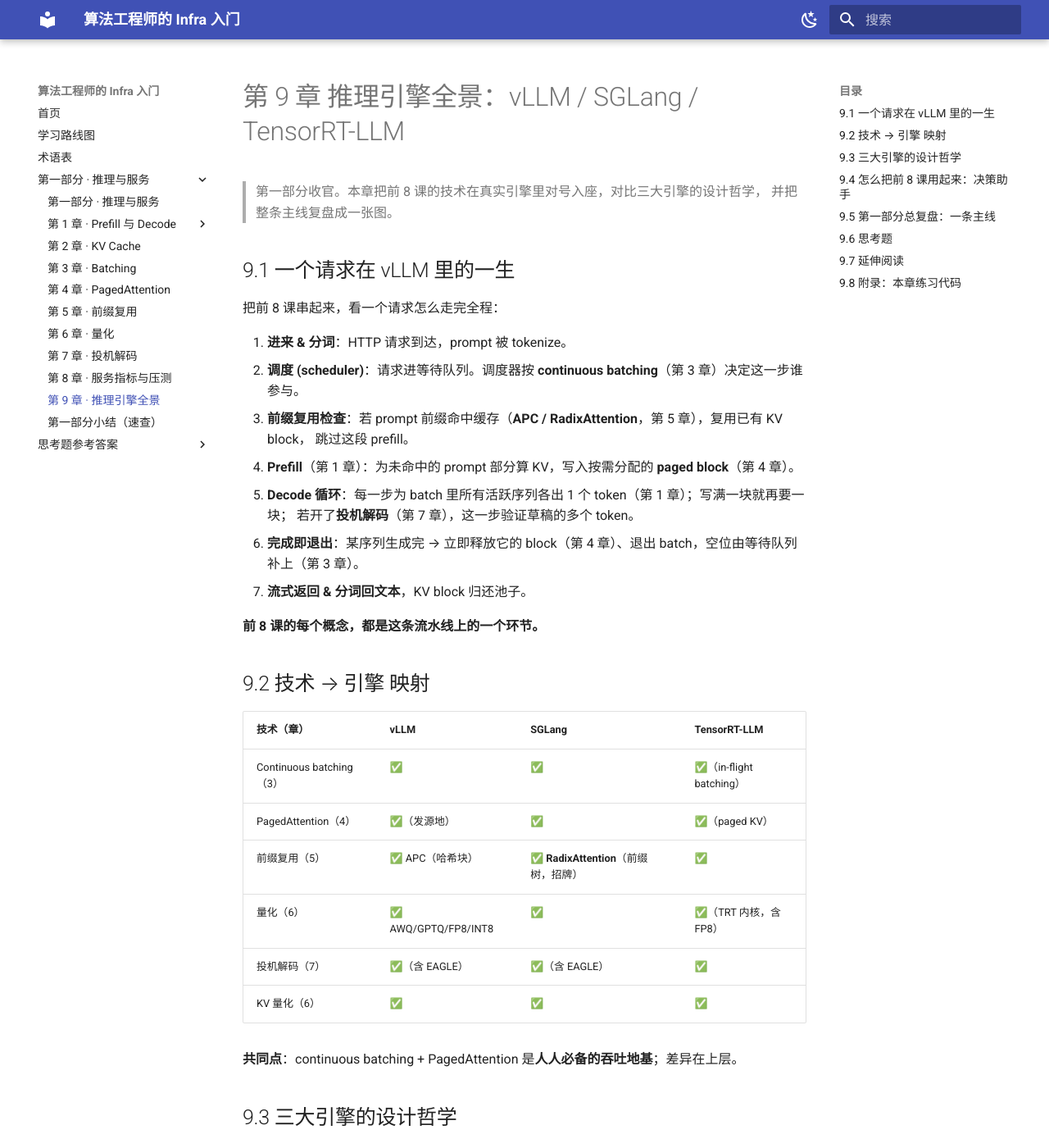
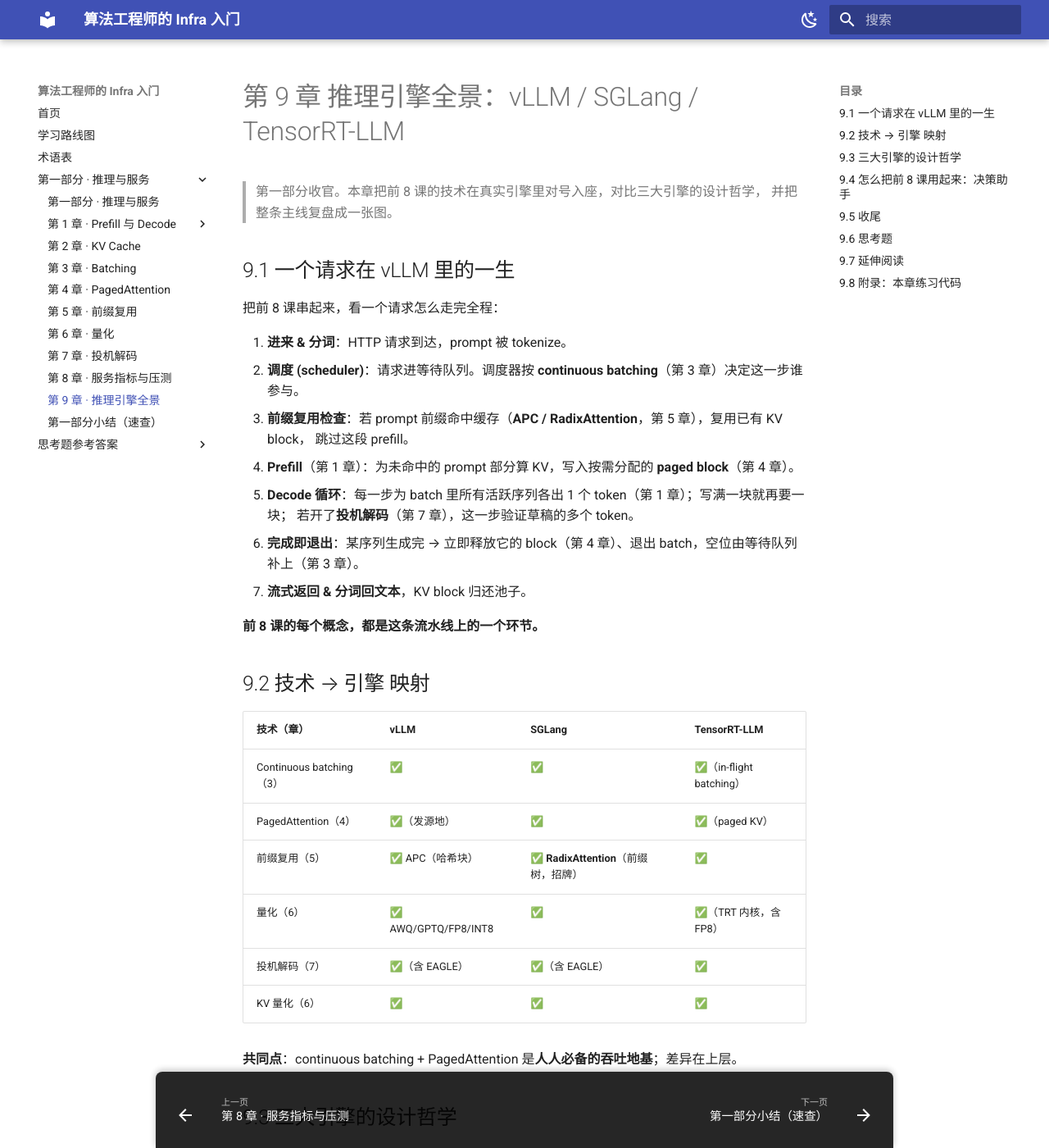
Before and after one commit to H-Jett/InfraLearning, an MkDocs documentation site: the page built from docs/chapters/01-inference/09-engines.md, in a window 1280 px wide and 1400 px high. Shown: the whole window at 82% size. Built offline with MkDocs 1.6.1 and Material for MkDocs 9.7.7, drawn with Linux system fonts in a browser that asks for light colours; some of the changed text lies outside the part shown.

Commit message:
翻页条固定视口底部+压到1/3高+限内容宽(extra.css);第9章9.5精简为指向小结的指针(去重)
Co-Authored-By: Claude Opus 4.8 (1M context) <noreply@anthropic.com>

```diff
--- a/docs/chapters/01-inference/09-engines.md
+++ b/docs/chapters/01-inference/09-engines.md
@@ -65,20 +65,10 @@
 
 **同一个模型，两个场景，最优优化组合完全不同**——这正是学完第一部分该有的判断力。
 
-## 9.5 第一部分总复盘：一条主线
+## 9.5 收尾
 
-整个第一部分其实只有**一条主线**：
-
-> **LLM 推理 = 一次吃满算力的 prefill + 一长串喂不饱算力的 decode（memory-bound）。
-> 几乎所有优化，都是在跟 decode 的 memory-bound 特性、以及它带来的 KV cache 显存压力作斗争。**
-
-- **decode 慢**（memory-bound）→ **batching**（摊权重，第 3）、**量化权重**（减字节，第 6）、
-  **投机解码**（一次验多个，第 7）；
-- **KV cache 吃显存** → **PagedAttention**（消碎片，第 4）、**前缀复用**（共享，第 5）、
-  **KV 量化 / GQA**（减字节，第 2/6）；
-- **怎么衡量** → **TTFT/TPOT/吞吐/goodput/SLO**（第 8）。
-
-把这张图记住，你就有了看任何推理系统的"透视眼"。
+本章把前 8 章的技术落到了真实引擎。整个第一部分的**一页速查**（主线、两个公式、九章速览、
+选型判断表、记忆卡）见 **[第一部分小结](summary.md)**——那里专门做回顾，本章不再重复。
 
 ## 9.6 思考题
 
--- /dev/null
+++ b/docs/stylesheets/extra.css
@@ -0,0 +1,42 @@
+/* 翻页条（上一页/下一页）自定义：
+   - 固定在视口最底部
+   - 高度压到约原来的 1/3（减小内边距与字号）
+   - 宽度限制在文档内容宽度内并居中 */
+
+.md-footer__inner.md-grid {
+  position: fixed;
+  left: 0;
+  right: 0;
+  bottom: 0;
+  margin-left: auto;
+  margin-right: auto;
+  max-width: 45rem;                 /* 文档正文列的宽度 */
+  padding: 0.15rem 0.6rem;          /* 高度压缩 */
+  background: var(--md-footer-bg-color, #1e2129);
+  border-top-left-radius: 0.4rem;
+  border-top-right-radius: 0.4rem;
+  box-shadow: 0 -2px 8px rgba(0, 0, 0, 0.25);
+  z-index: 6;
+  opacity: 0.98;
+}
+
+/* 缩小翻页链接自身的高度 */
+.md-footer__link {
+  padding-top: 0.25rem;
+  padding-bottom: 0.25rem;
+}
+
+/* 方向小标题（“上一页/下一页”）与页名字号收紧，进一步降低高度 */
+.md-footer__direction {
+  font-size: 0.55rem;
+  margin-bottom: 0;
+}
+.md-footer__title {
+  font-size: 0.72rem;
+  line-height: 1.2;
+}
+
+/* 正文底部留白，避免最后几行被固定的翻页条盖住 */
+.md-main__inner {
+  margin-bottom: 3.2rem;
+}
--- a/mkdocs.yml
+++ b/mkdocs.yml
@@ -29,6 +29,9 @@ theme:
 # scripts/sync_code.py 内联进章节，所以任何 Markdown 阅读器都能直接看到代码。
 
 # 只用 GitHub / 阅读器 / MkDocs 三边通用的可移植 Markdown 扩展。
+extra_css:
+  - stylesheets/extra.css
+
 markdown_extensions:
   - toc:
       permalink: true
```
